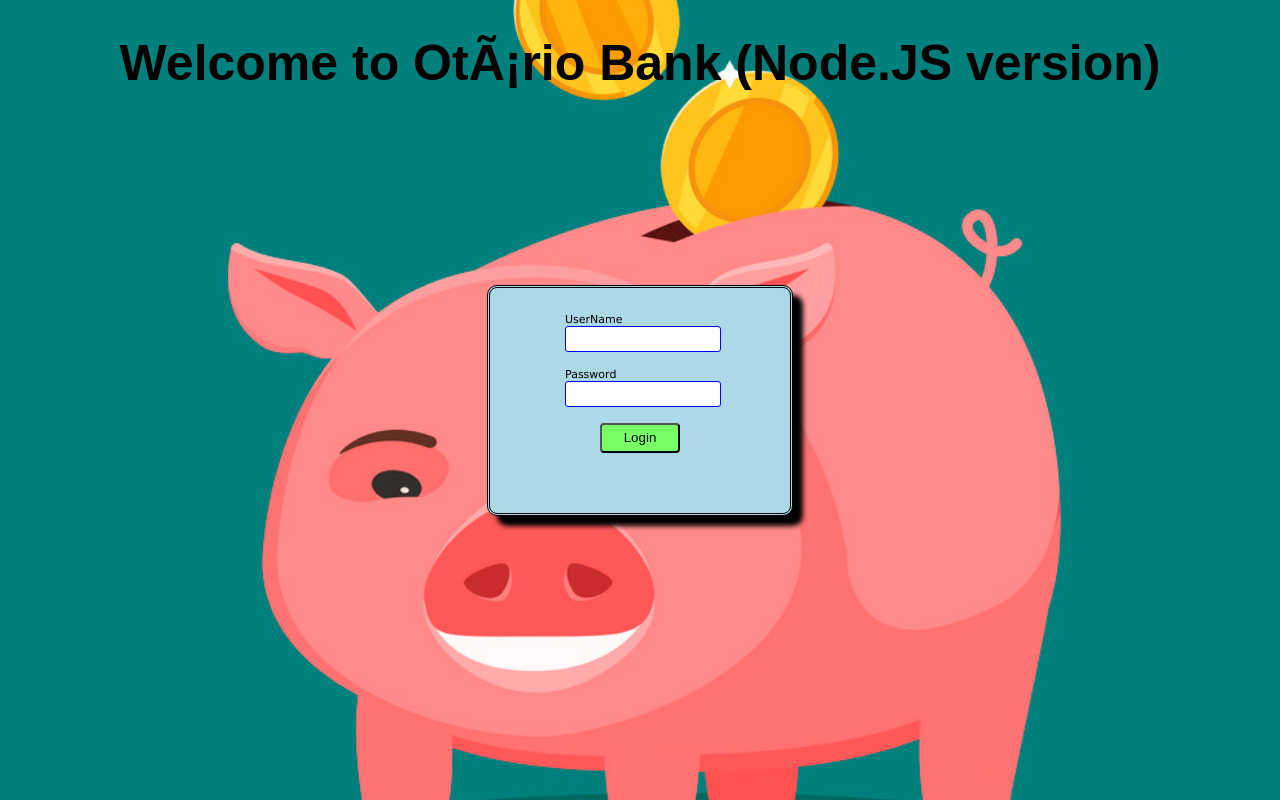
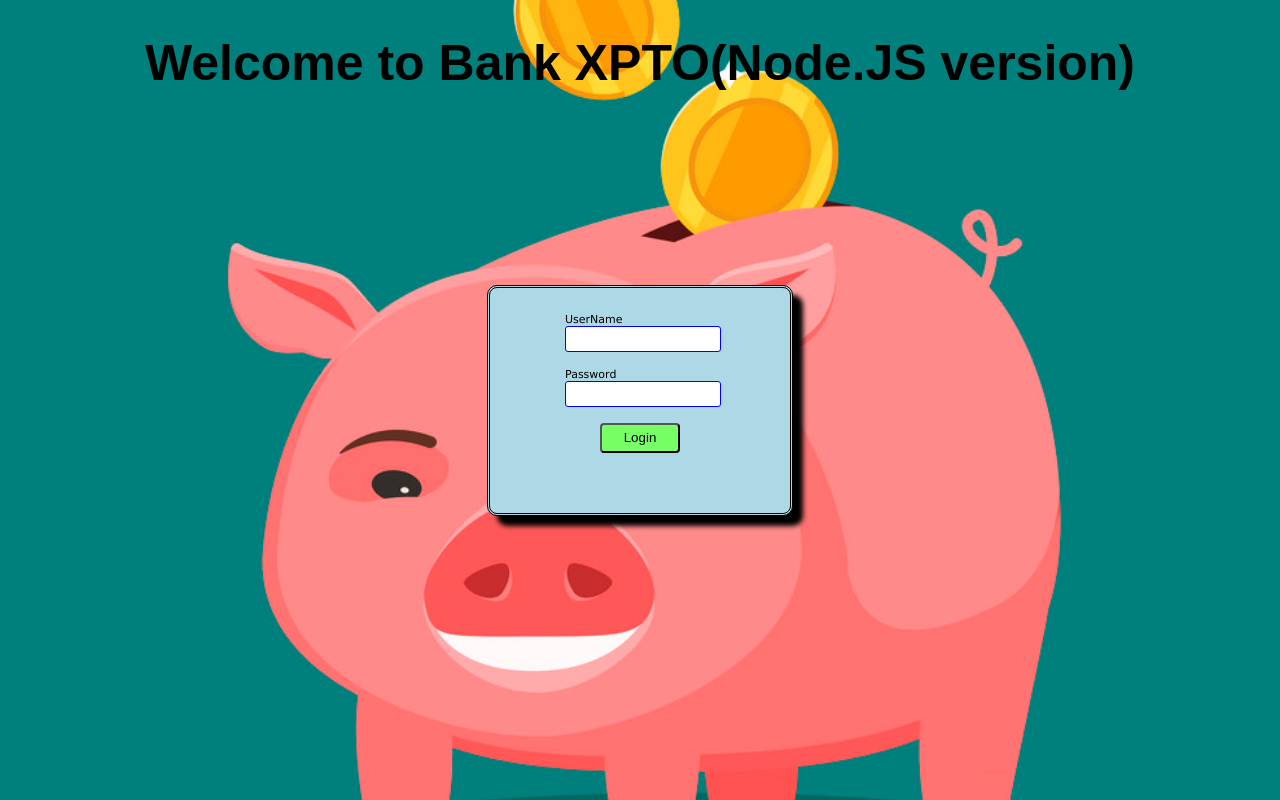
Before and after one commit to JoaoDias28/otario_app_node, a website: page public/index.html in a window 1280 px wide. Drawn offline with Linux system fonts and the light colour scheme.

Commit message:
Update index.html

```diff
--- a/public/index.html
+++ b/public/index.html
@@ -28,7 +28,8 @@ $(document).ready(function() {
 
 </script>
 
-<h1>Welcome to Otário Bank (Node.JS version)</h1>
+<h1>Welcome
+to Bank XPTO(Node.JS version)</h1>
 
 
 <div id="auth" class="auth_div">
```
